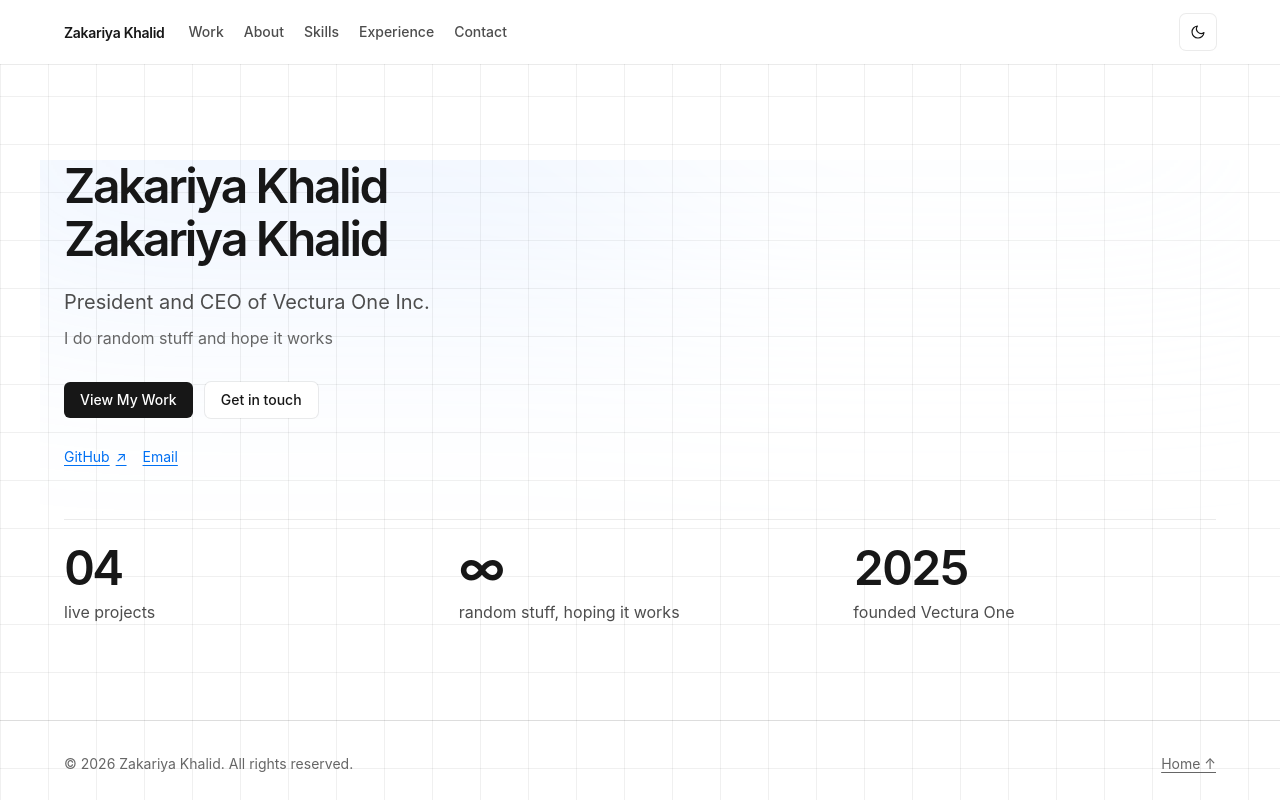
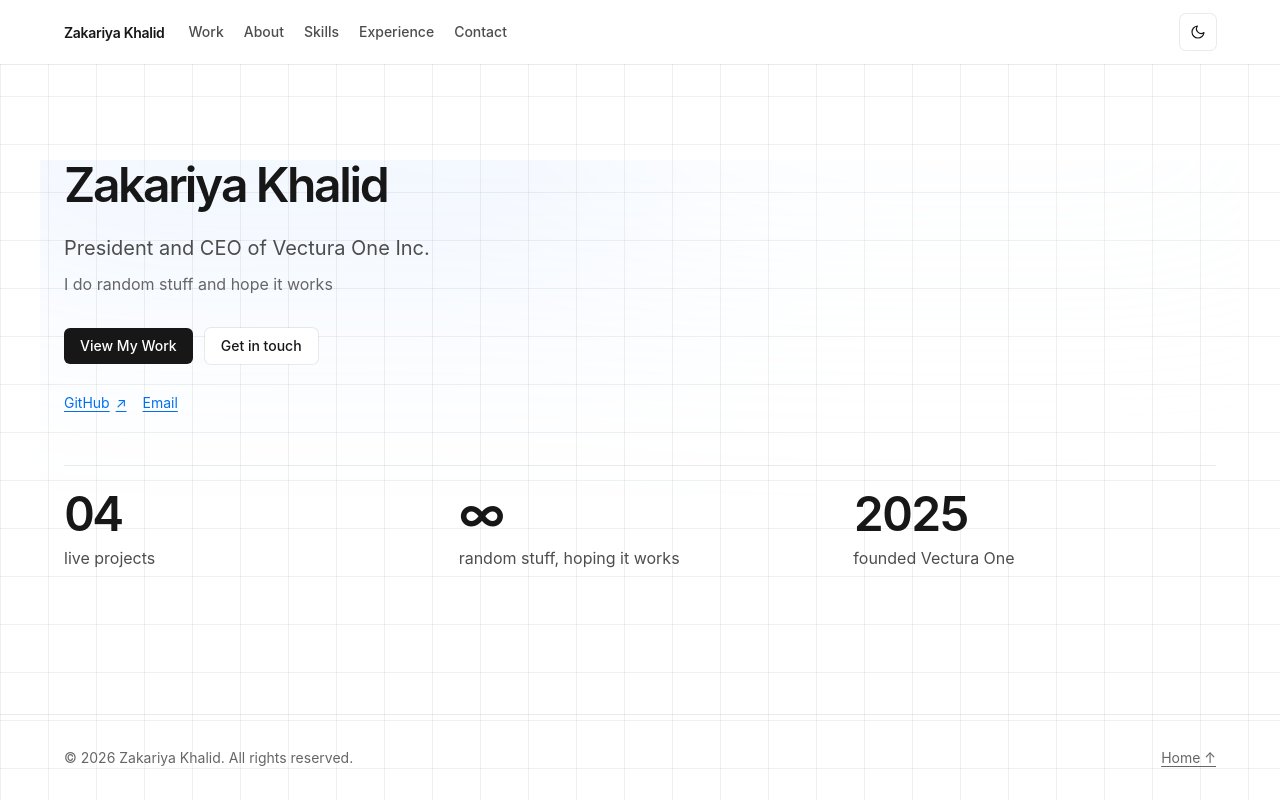
Before and after one commit to zakagain/portfolio, a React (Vite) app: page / in a window 1280 px wide. Built offline with nearby package versions, Linux system fonts and the light colour scheme.

Commit message:
Add .seo-h1 visually-hidden styles for SEO heading

```diff
--- a/src/index.css
+++ b/src/index.css
@@ -289,6 +289,21 @@ a:hover {
   margin: -1px;
   overflow: hidden;
   clip-path: inset(50%);
+  white-space: nowrap;
+  border: 0;
+}
+
+/* Visually hidden SEO <h1>; stays in the DOM and announceable without
+   taking screen space. `clip` instead of `display: none` so search engines
+   still see the heading. */
+.seo-h1 {
+  position: absolute;
+  width: 1px;
+  height: 1px;
+  padding: 0;
+  margin: -1px;
+  overflow: hidden;
+  clip: rect(0, 0, 0, 0);
   white-space: nowrap;
   border: 0;
 }
```
